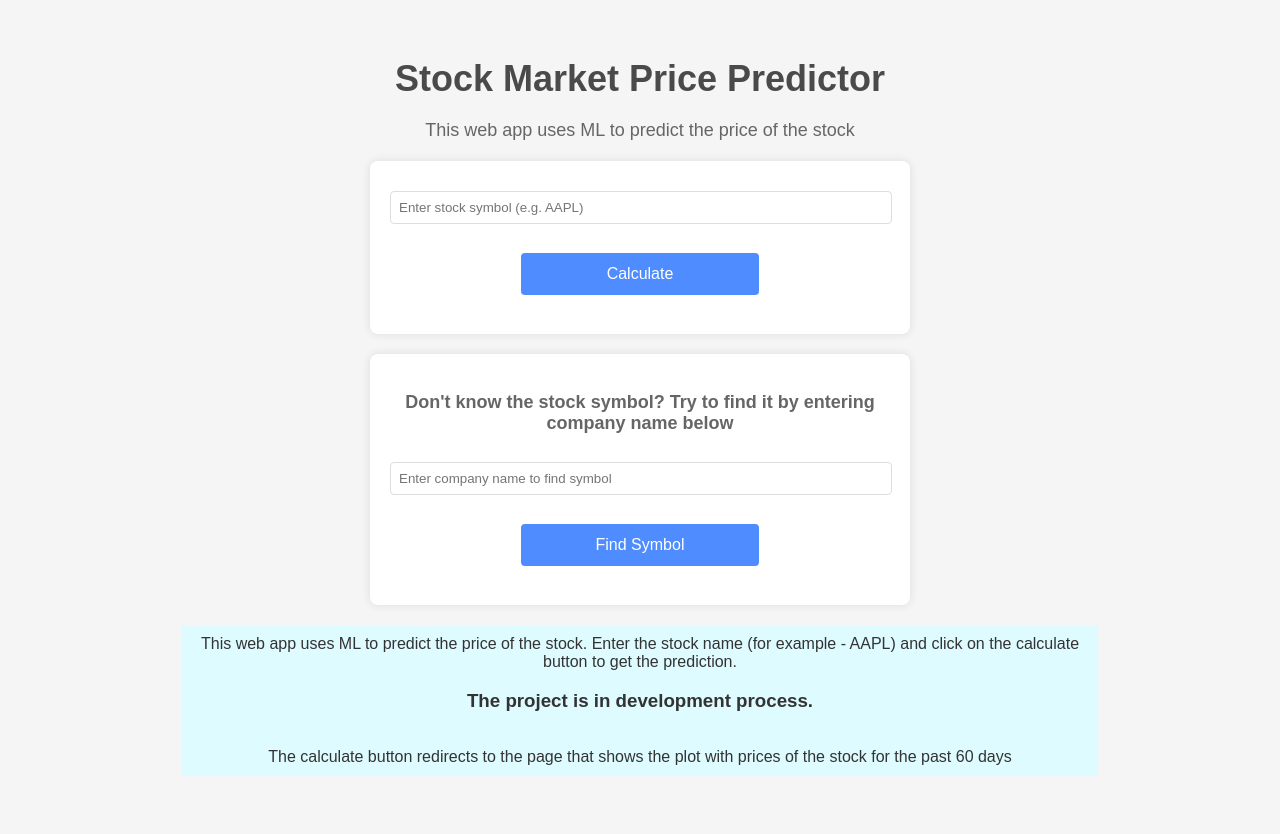
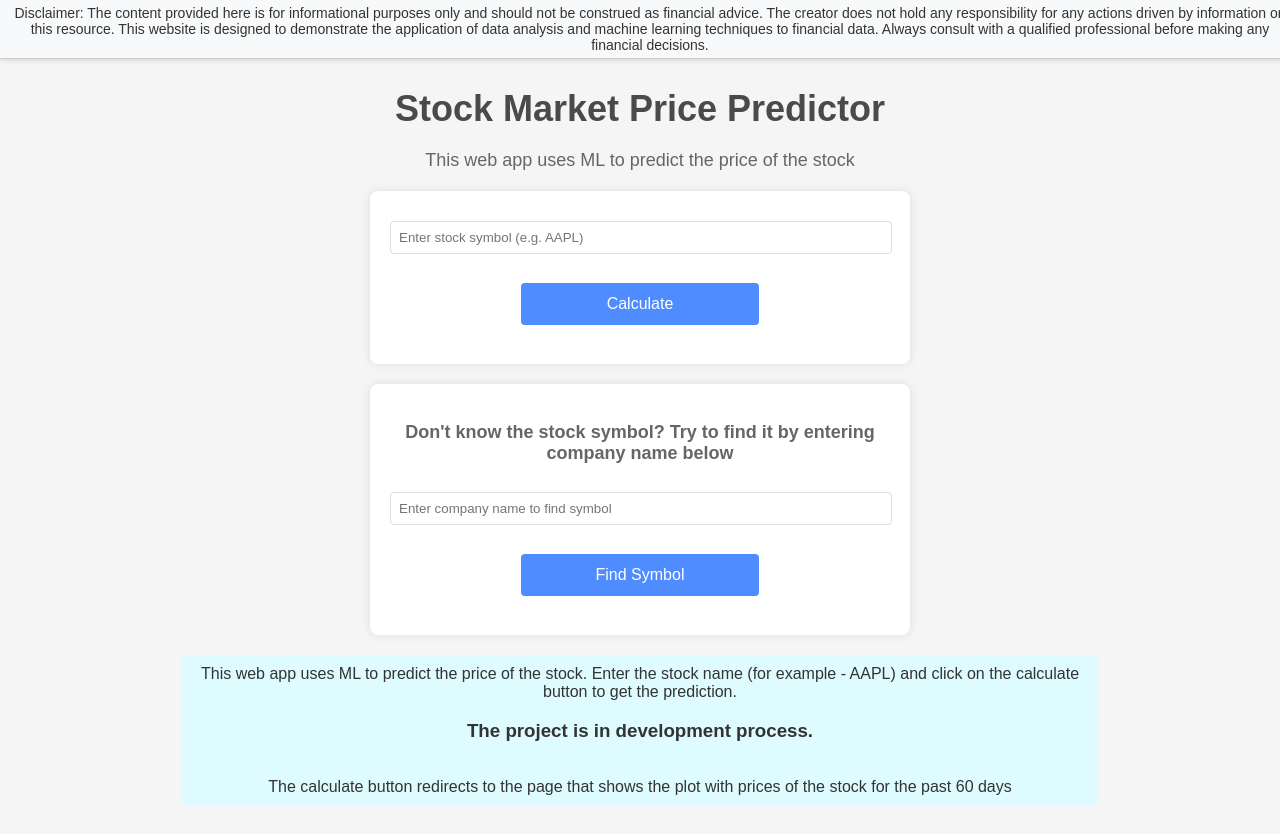
Before and after one commit to AlexeyKarz/Stock-Price-Analysis, a Flask app: page / in a window 1280 px wide. Before the commit the page ends 776 px from the top, so only its background shows below. Run offline with Flask 3, Linux system fonts and the light colour scheme; some libraries are stand-ins or nearby versions.

Commit message:
add disclaimer

```diff
--- a/static/main.css
+++ b/static/main.css
@@ -195,3 +195,22 @@ a:hover {
 /*.plot {*/
 /*    width: 60%;  !* Plot image takes up 60% of the table width *!*/
 /*}*/
+
+#info-bar {
+    background-color: #f8f9fa; /* Light grey background */
+    color: #333; /* Dark grey text */
+    padding: 5px 10px; /* Padding for some breathing room */
+    text-align: center; /* Center the text */
+    border-bottom: 1px solid #ccc; /* A subtle border under the bar */
+    font-size: 14px; /* Smaller font size for the disclaimer */
+    position: fixed; /* Fix position to the top */
+    width: 100%; /* Full width */
+    top: 0; /* Align to top */
+    left: 0; /* Align to left */
+    z-index: 1000; /* Ensure it's on top of other content */
+    box-shadow: 0 2px 4px rgba(0,0,0,0.1); /* Slight shadow for depth */
+}
+
+body {
+    padding-top: 50px; /* Add padding to ensure body content does not hide behind the fixed bar */
+}
--- a/templates/index.html
+++ b/templates/index.html
@@ -13,6 +13,13 @@
 
 </head>
 <body>
+<div id="info-bar">
+    Disclaimer: The content provided here is for informational purposes only
+    and should not be construed as financial advice. The creator does not hold any responsibility
+    for any actions driven by information on this resource. This website is designed
+    to demonstrate the application of data analysis and machine learning techniques to financial data.
+    Always consult with a qualified professional before making any financial decisions.
+</div>
 <h2>Stock Market Price Predictor</h2>
 <p>This web app uses ML to predict the price of the stock </p>
 
```
Also changed, not shown: static/script.js (+0 -27 lines), templates/analysis_page.html (+7 -29 lines).
